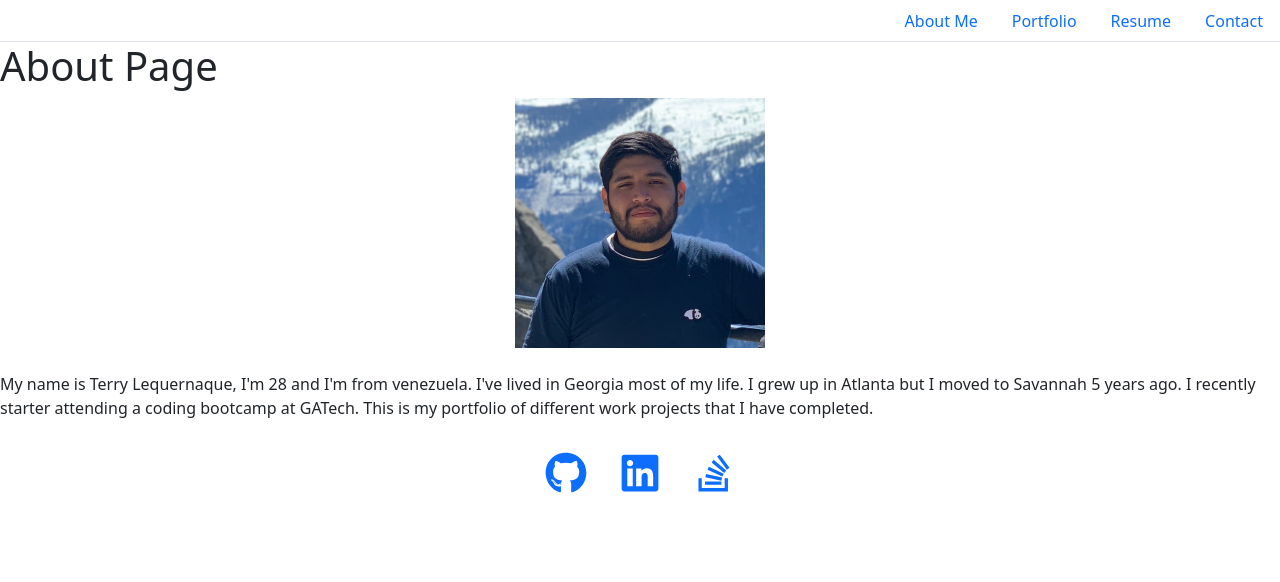
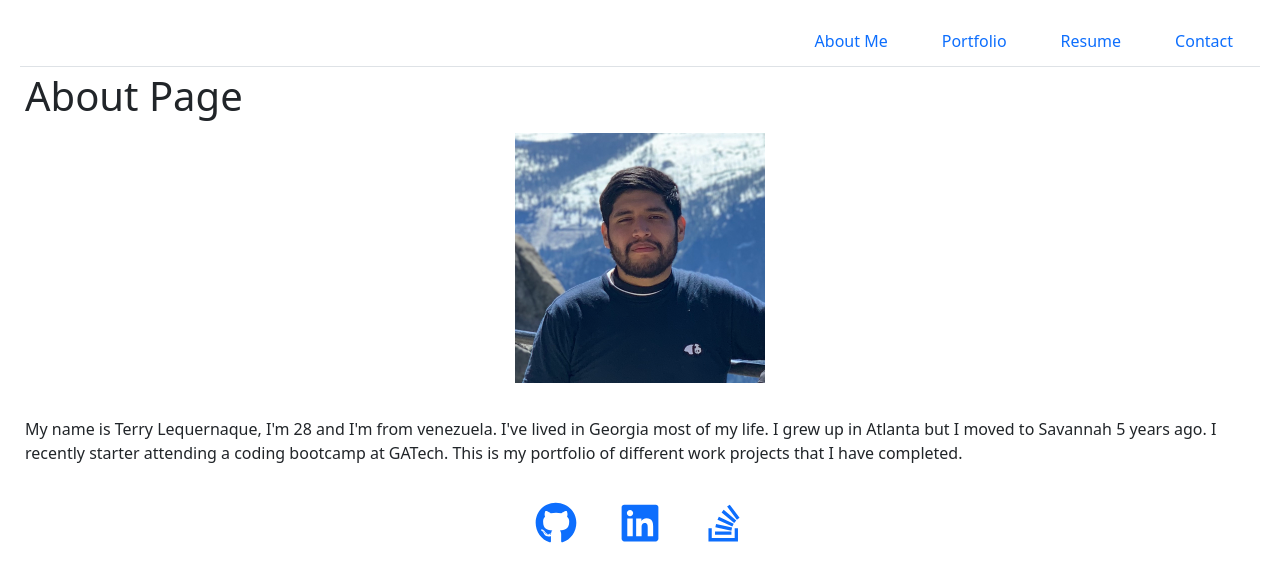
Before and after one commit to tlequernaque/reactPortfolio-Terry, a React (Create React App) app: page / in a window 1280 px wide. Shown: the top 582 px of the page. Built offline with nearby package versions, Linux system fonts and the light colour scheme.

Commit message:
added css file

```diff
--- a/src/components/PortfolioContainer.js
+++ b/src/components/PortfolioContainer.js
@@ -5,6 +5,7 @@ import Contact from './pages/Contact';
 import Portfolio from './pages/Portfolio';
 import Resume from './pages/Resume';
 import Footer from './pages/Footer';
+import '../styles/style.css'
 
 export default function PortfolioContainer() {
   const [currentPage, setCurrentPage] = useState('Home');
--- /dev/null
+++ b/src/styles/style.css
@@ -0,0 +1,3 @@
+* {
+    margin: 5px;
+  }
```
